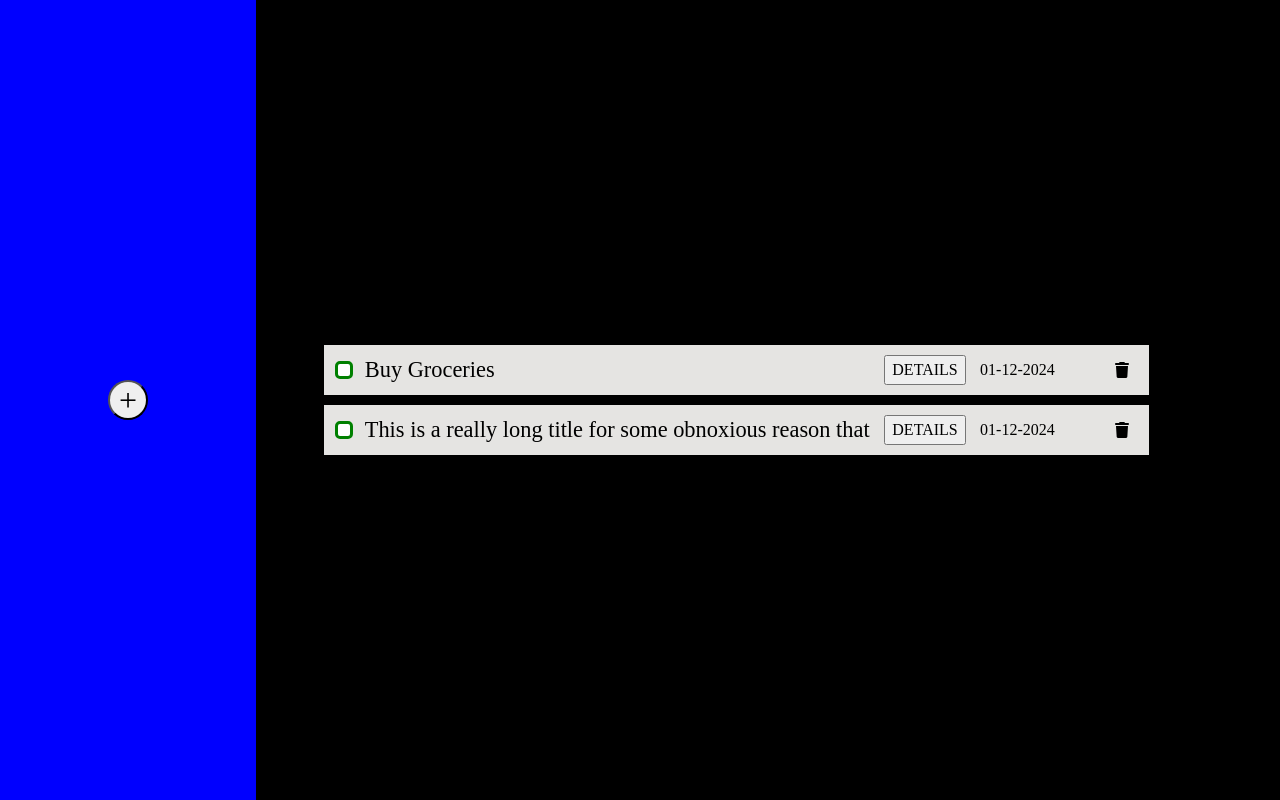
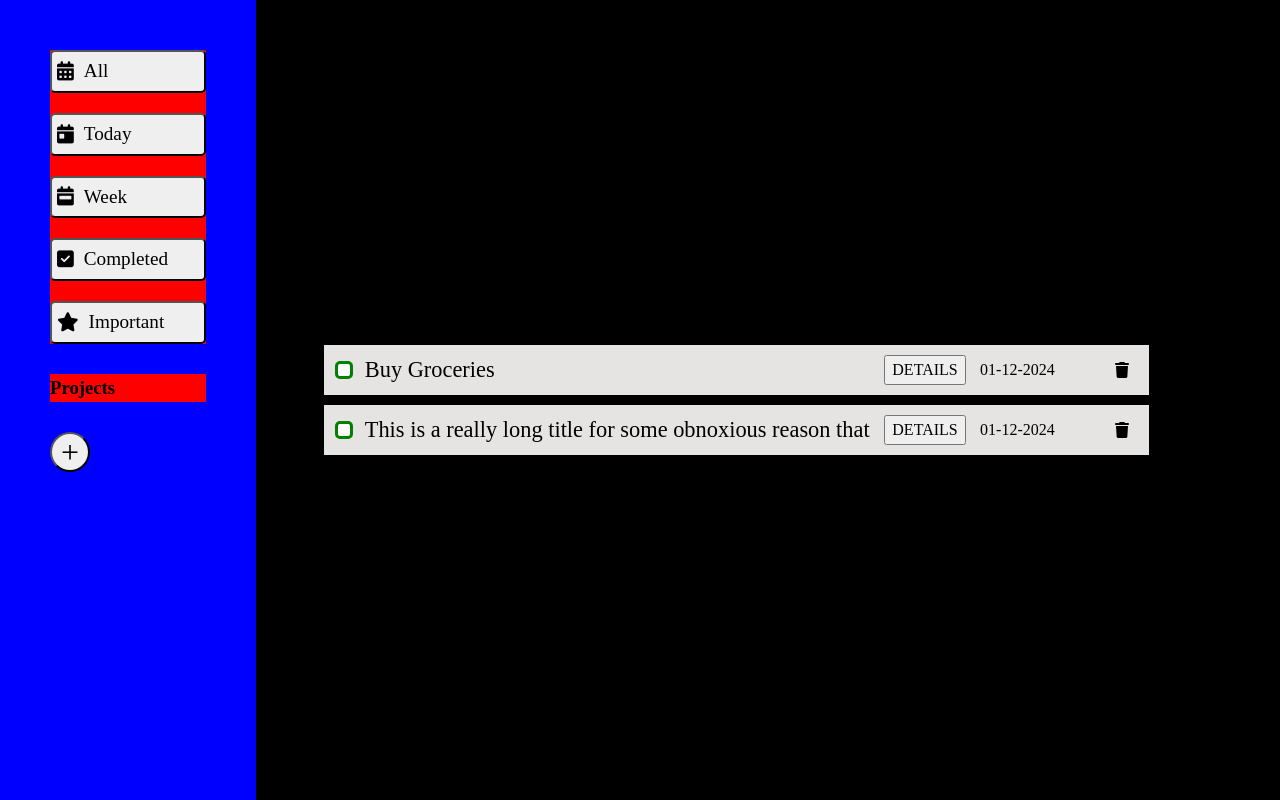
Before and after one commit to rajibmalik/toDoList, a website built with webpack: page src/template.html in a window 1280 px wide. Built offline with nearby package versions, Linux system fonts and the light colour scheme.

Commit message:
Added nav HTML and styling

```diff
--- /dev/null
+++ b/src/dom/addProject.js
@@ -0,0 +1,5 @@
+export const addProject = (function () {
+  function createContainer(id) {}
+
+  return {};
+})();
--- a/src/styles.css
+++ b/src/styles.css
@@ -94,11 +94,54 @@ body {
 #sideBar {
   display: flex;
   flex-direction: column;
-  justify-content: center;
-  align-items: center;
   width: 20vw;
   height: 100%;
   background-color: blue;
+  padding: 50px;
+  gap: 30px;
+}
+
+#mainList {
+  display: flex;
+  flex-direction: column;
+  justify-content: start;
+  align-items: start;
+  background-color: red;
+  width: 100%;
+  height: fit-content;
+  gap: 20px;
+  padding: 0;
+}
+
+#projects {
+  display: flex;
+  flex-direction: column;
+  justify-content: start;
+  align-items: start;
+  background-color: red;
+  width: 100%;
+  height: fit-content;
+  gap: 20px;
+  padding: 0;
+}
+
+li {
+  display: flex;
+  list-style: none;
+  width: 100%;
+}
+
+.mainListBtn {
+  display: flex;
+  justify-content: start;
+  align-items: center;
+  flex: 1;
+  /* height: 100%;
+  width: 100%; */
+  padding: 5px;
+  border-radius: 5px;
+  gap: 10px;
+  font-size: 1.2rem;
 }
 
 /* Add ToDo dialog/modal */
--- a/src/template.html
+++ b/src/template.html
@@ -11,7 +11,39 @@
   </head>
   <body>
     <div id="mainContainer">
-      <nav id="sideBar"></nav>
+      <nav id="sideBar">
+        <ul id="mainList">
+          <li>
+            <button class="mainListBtn">
+              <i class="fa-solid fa-calendar-days"></i>All
+            </button>
+          </li>
+          <li>
+            <button class="mainListBtn">
+              <i class="fa-solid fa-calendar-day"></i>Today
+            </button>
+          </li>
+          <li>
+            <button class="mainListBtn">
+              <i class="fa-solid fa-calendar-week"></i>Week
+            </button>
+          </li>
+          <li>
+            <button class="mainListBtn">
+              <i class="fa-solid fa-square-check"></i>Completed
+            </button>
+          </li>
+          <li>
+            <button class="mainListBtn">
+              <i class="fa-solid fa-star"></i>Important
+            </button>
+          </li>
+        </ul>
+        <ul id="projects">
+          <h3>Projects</h3>
+        </ul>
+      </nav>
+
       <div id="content">
         <div id="toDoList"></div>
       </div>
@@ -23,7 +55,7 @@
           <h3 id="addToDoHeader">Create a new To Do</h3>
           <button class="fa-solid fa-x" id="addToDoExitBtn"></button>
         </div>
-
+      </div>
       <form id="addToDoForm" method="dialog">
         <div id="inputContainer">
           <textarea
@@ -42,6 +74,7 @@
             maxlength="180"
             required
           ></textarea>
+        </div>
         <div id="dueDatePriorityContainer">
           <div id="dueDateInputContainer">
             <p id="dueDateText">Due Date:</p>
@@ -51,11 +84,10 @@
               type="date"
               max="100"
               required
-              ></input>
+            />
           </div>
-
+        </div>
         <div id="priorityContainer">
-
           <p id="priorityError">Please select a priority</p>
           <div id="priorityBtnContainer">
             <p id="priorityText">Priority:</p>
@@ -66,8 +98,9 @@
               max="100"
               value="Low"
               data-clicked="false"
-              >LOW</button>
-
+            >
+              LOW
+            </button>
             <button
               class="inputBox priorityBtn"
               id="priorityInputMedium"
@@ -75,8 +108,9 @@
               max="100"
               value="Medium"
               data-clicked="false"
-            >MEDIUM</button>
-
+            >
+              MEDIUM
+            </button>
             <button
               class="inputBox priorityBtn"
               id="priorityInputHigh"
@@ -84,18 +118,16 @@
               max="100"
               value="High"
               data-clicked="false"
-          >HIGH</button>
+            >
+              HIGH
+            </button>
           </div>
         </div>
-            </div>
-          </div>
-
         <div id="addToDoSubmitBtnContainer">
           <button id="addToDoCloseBtn">CLOSE</button>
           <input id="addToDoSubmitBtn" type="submit" id="submit" value="ADD" />
         </div>
       </form>
-      </div>
     </dialog>
   </body>
 </html>
```
Lines whose indentation alone changed are shown as unchanged.
